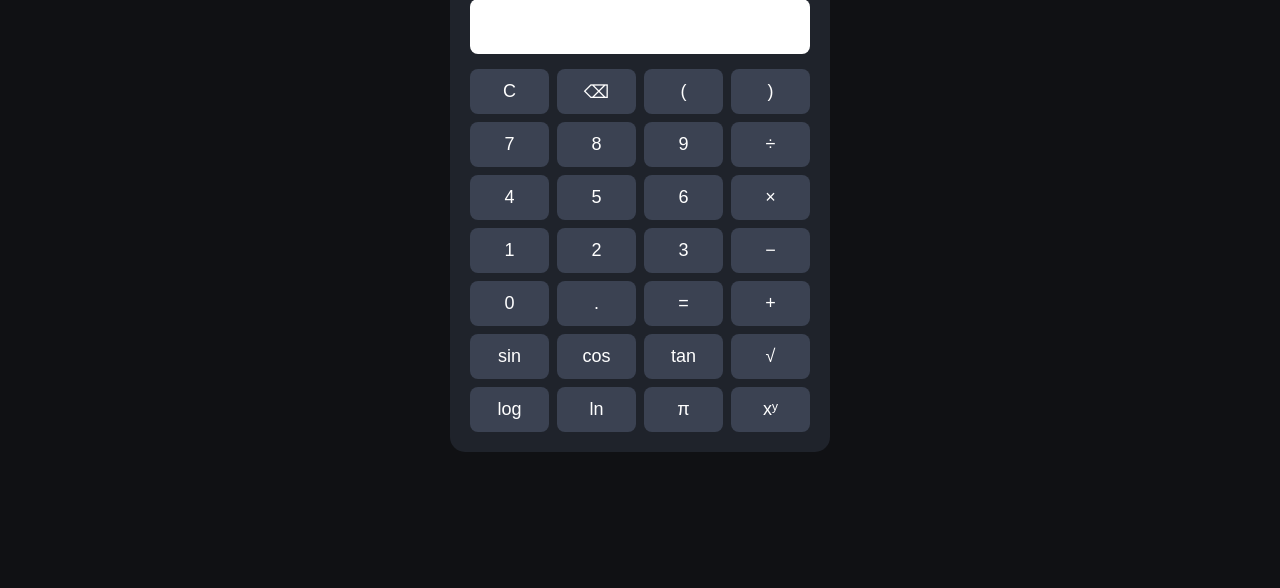
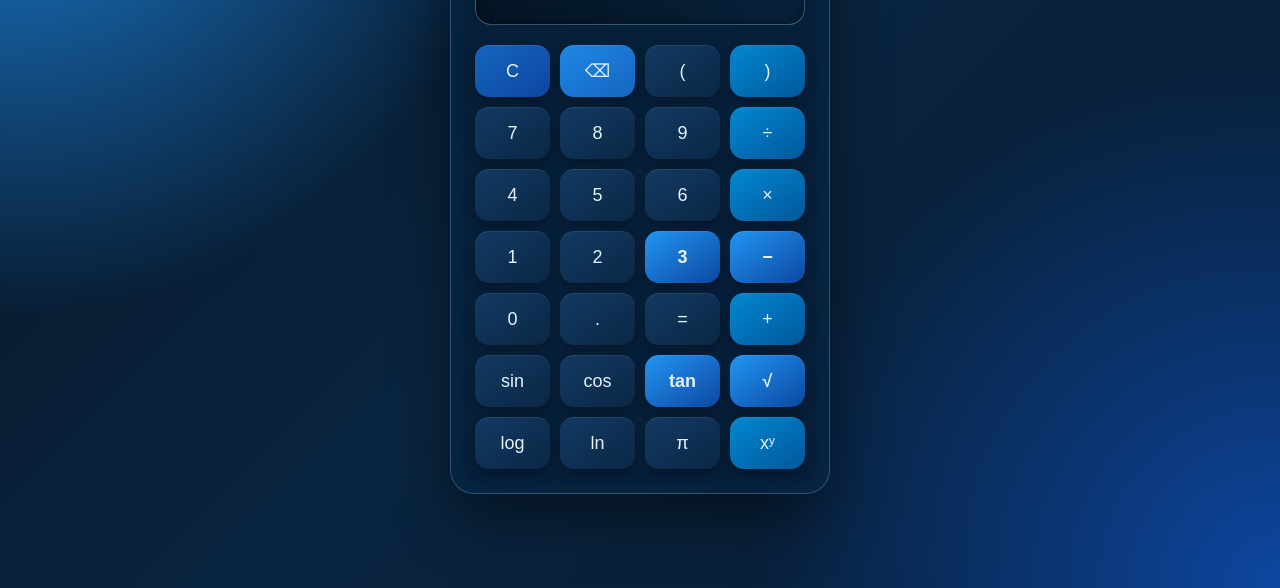
Before and after one commit to MALEZZBLEZZ/Calculatrice, a website: page index.html in a window 1280 px wide. Shown: the part 212-800 px from the top of the page. Drawn offline with Linux system fonts and the light colour scheme.

Commit message:
Changement de l'interface

```diff
--- a/style.css
+++ b/style.css
@@ -1,7 +1,14 @@
+* {
+  box-sizing: border-box;
+}
+
 body {
   margin: 0;
-  height: 100vh;
-  background: #101114;
+  min-height: 100vh;
+  background:
+    radial-gradient(circle at top left, #1e88e5, transparent 35%),
+    radial-gradient(circle at bottom right, #0d47a1, transparent 35%),
+    linear-gradient(135deg, #061526, #0a2540, #071b33);
   color: white;
   font-family: Arial, sans-serif;
   display: flex;
@@ -10,45 +17,97 @@ body {
 }
 
 .calculator {
-  width: 340px;
-  background: #1f232b;
-  padding: 20px;
-  border-radius: 15px;
+  width: 380px;
+  padding: 24px;
+  border-radius: 24px;
+  background: rgba(8, 32, 58, 0.85);
+  border: 1px solid rgba(100, 181, 246, 0.35);
+  box-shadow:
+    0 25px 60px rgba(0, 0, 0, 0.45),
+    inset 0 0 25px rgba(33, 150, 243, 0.08);
+  backdrop-filter: blur(12px);
 }
 
 h1 {
   text-align: center;
-  font-size: 22px;
+  font-size: 24px;
+  margin: 0 0 20px;
+  color: #bbdefb;
+  letter-spacing: 0.5px;
 }
 
 #display {
   width: 100%;
-  height: 55px;
-  font-size: 24px;
+  height: 70px;
+  font-size: 28px;
   text-align: right;
-  margin-bottom: 15px;
-  padding: 8px;
-  border: none;
-  border-radius: 8px;
-  box-sizing: border-box;
+  margin-bottom: 20px;
+  padding: 14px;
+  border: 1px solid rgba(144, 202, 249, 0.35);
+  border-radius: 16px;
+  background: linear-gradient(145deg, #03111f, #08233d);
+  color: #e3f2fd;
+  outline: none;
+  box-shadow: inset 0 0 15px rgba(0, 0, 0, 0.45);
 }
 
 .buttons {
   display: grid;
   grid-template-columns: repeat(4, 1fr);
-  gap: 8px;
+  gap: 10px;
 }
 
 button {
-  height: 45px;
+  height: 52px;
   font-size: 18px;
   border: none;
-  border-radius: 8px;
+  border-radius: 14px;
   cursor: pointer;
-  background: #3b4252;
-  color: white;
+  color: #e3f2fd;
+  background: linear-gradient(145deg, #123a63, #0b2745);
+  box-shadow:
+    0 6px 12px rgba(0, 0, 0, 0.25),
+    inset 0 1px 0 rgba(255, 255, 255, 0.08);
+  transition: 0.15s ease;
 }
 
 button:hover {
-  background: #4c566a;
+  background: linear-gradient(145deg, #1976d2, #0d47a1);
+  transform: translateY(-1px);
 }
+
+button:active {
+  transform: translateY(1px);
+  box-shadow: inset 0 4px 8px rgba(0, 0, 0, 0.35);
+}
+
+button:nth-child(1) {
+  background: linear-gradient(145deg, #1565c0, #0d47a1);
+}
+
+button:nth-child(2) {
+  background: linear-gradient(145deg, #1e88e5, #1565c0);
+}
+
+button:nth-child(4n) {
+  background: linear-gradient(145deg, #0288d1, #01579b);
+}
+
+button:nth-child(15),
+button:nth-child(16),
+button:nth-child(23),
+button:nth-child(24) {
+  background: linear-gradient(145deg, #2196f3, #0d47a1);
+  font-weight: bold;
+}
+
+@media (max-width: 430px) {
+  .calculator {
+    width: 92%;
+  }
+
+  button {
+    height: 48px;
+    font-size: 16px;
+  }
+}
```
